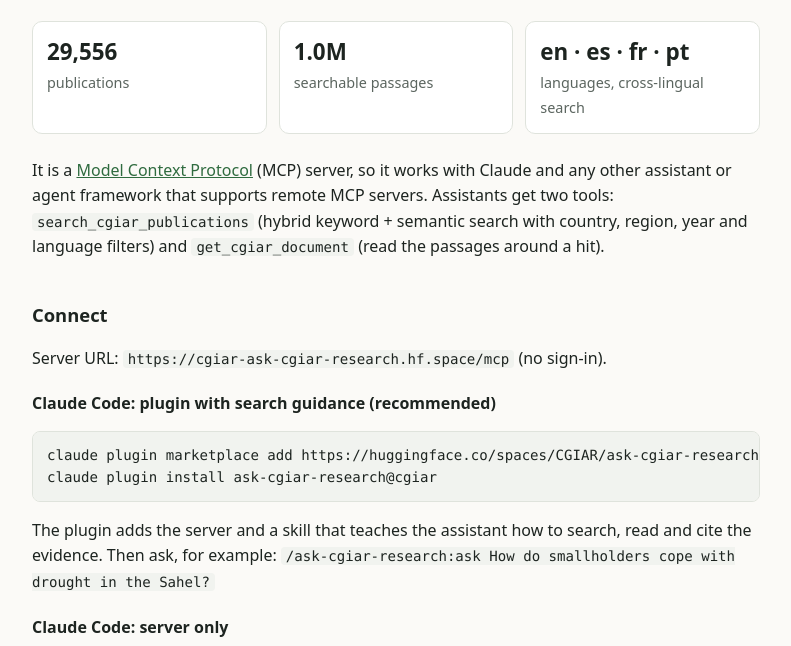
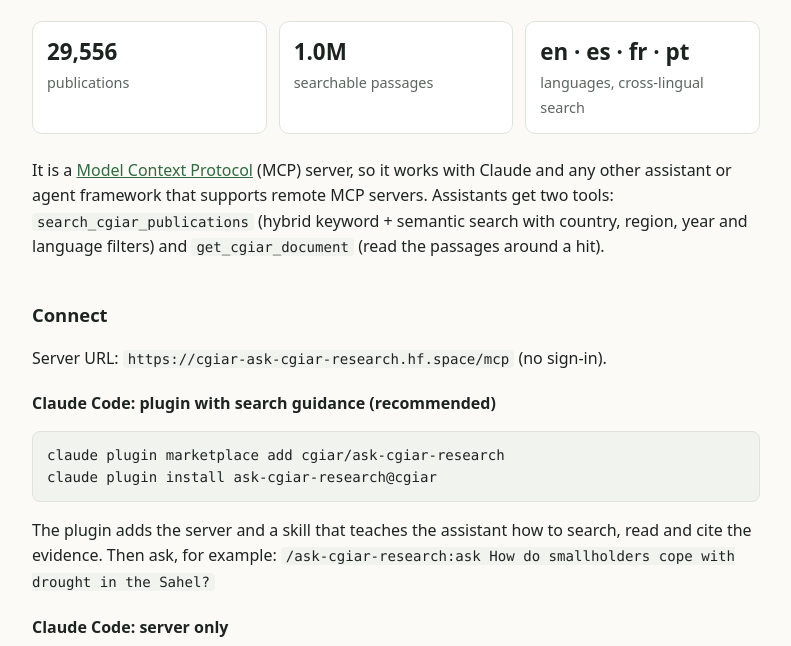
Before and after one commit to cgiar/ask-cgiar-research, a plain HTML site: page static/index.html in a window 1280 px wide. Shown: the part 154-800 px from the top of the page, without its empty margins (244-1035 px from the left). Drawn offline with Linux system fonts and the light colour scheme.

Commit message:
Install the plugin from the GitHub mirror (shorter command, no LFS warning)
Co-Authored-By: Claude Opus 5.5 <noreply@anthropic.com>

```diff
--- a/static/index.html
+++ b/static/index.html
@@ -58,7 +58,7 @@
   <p>Server URL: <code>https://cgiar-ask-cgiar-research.hf.space/mcp</code> (no sign-in).</p>
 
   <h3>Claude Code: plugin with search guidance (recommended)</h3>
-  <pre><code>claude plugin marketplace add https://huggingface.co/spaces/CGIAR/ask-cgiar-research.git
+  <pre><code>claude plugin marketplace add cgiar/ask-cgiar-research
 claude plugin install ask-cgiar-research@cgiar</code></pre>
   <p>The plugin adds the server and a skill that teaches the assistant how to search, read and cite the
   evidence. Then ask, for example: <code>/ask-cgiar-research:ask How do smallholders cope with drought in the Sahel?</code></p>
```
Also changed, not shown: 1 other file.
